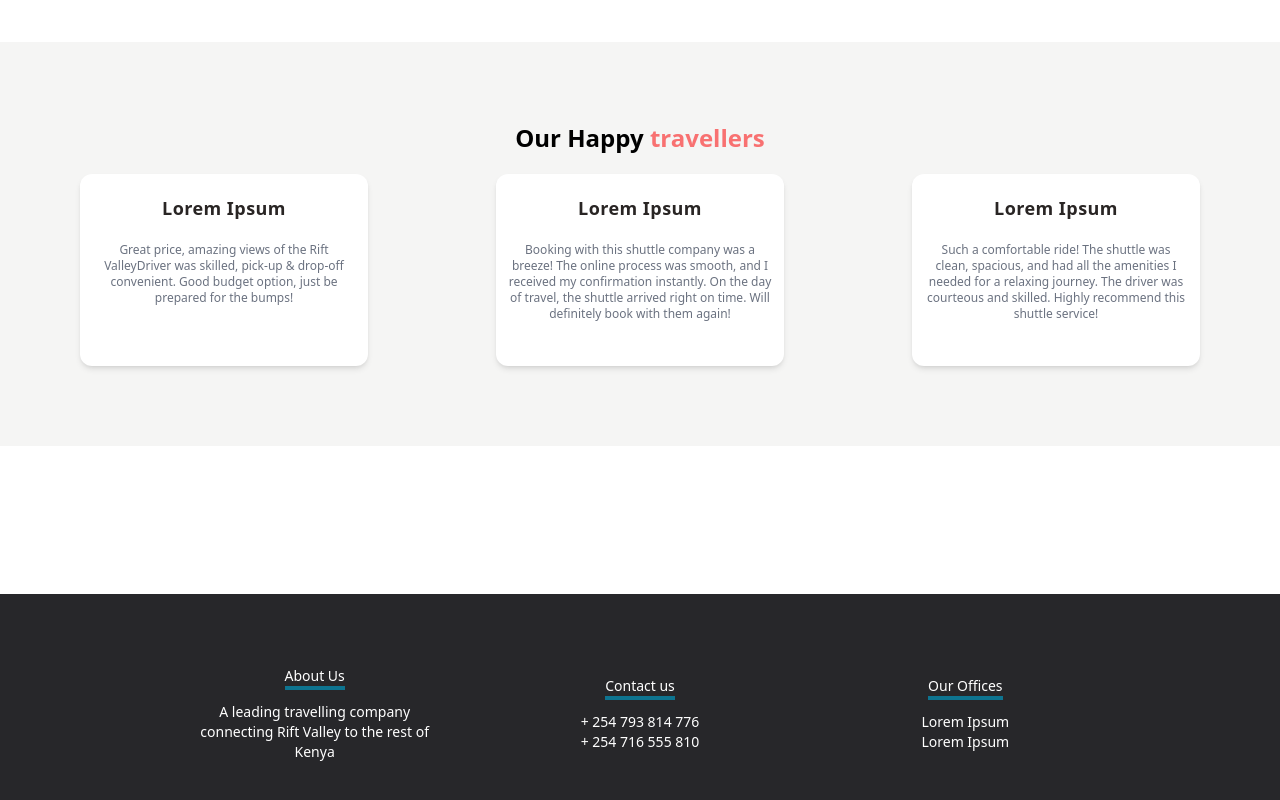
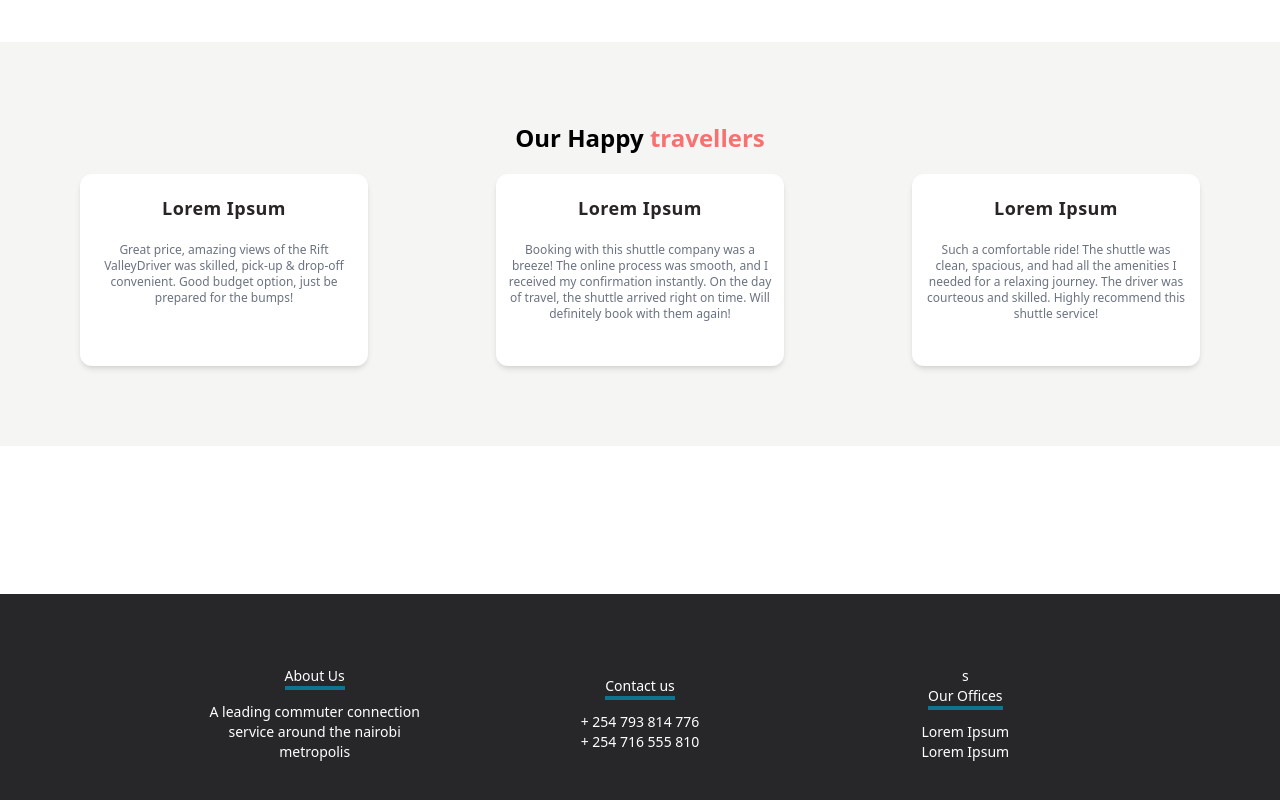
Before and after one commit to melau-eddy/Twende-frontend, a React (Vite) app: page / in a window 1280 px wide. Shown: the part 1235-2035 px from the top of the page. Built offline with nearby package versions, Linux system fonts and the light colour scheme; no server answers.

Commit message:
footer .tsx

```diff
--- a/src/layout/Footer.tsx
+++ b/src/layout/Footer.tsx
@@ -4,7 +4,7 @@ export default function Footer() {
       <div className="text-white text-sm flex flex-row items-center justify-around gap-20 h-full w-full px-48">
         <div className="flex flex-col w-[240px] items-center justify-center">
           <h1 className="border-b-4 border-cyan-700 mb-3">About Us</h1>
-          <p>A leading travelling company connecting Rift Valley to the rest of Kenya</p>
+          <p>A leading commuter connection service around the nairobi metropolis</p>
         </div>
 
         <div className="flex flex-col items-center w-[240px]">
@@ -15,7 +15,7 @@ export default function Footer() {
           </p>
         </div>
 
-        <div className=" flex flex-col items-center w-[240px]">
+        <div className=" flex flex-col items-center w-[240px]">s
           <h1 className="border-b-4 border-cyan-700 mb-3 w-fit">Our Offices</h1>
           <p className=" flex flex-col">
             <span>Lorem Ipsum</span>
```
